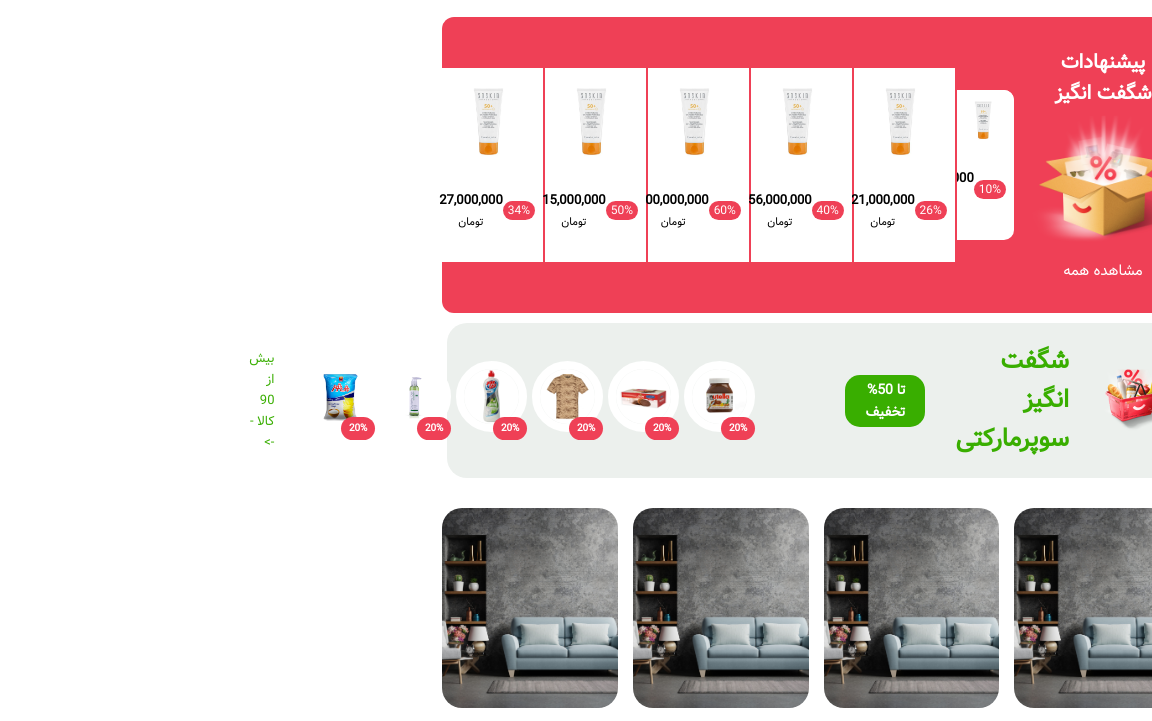
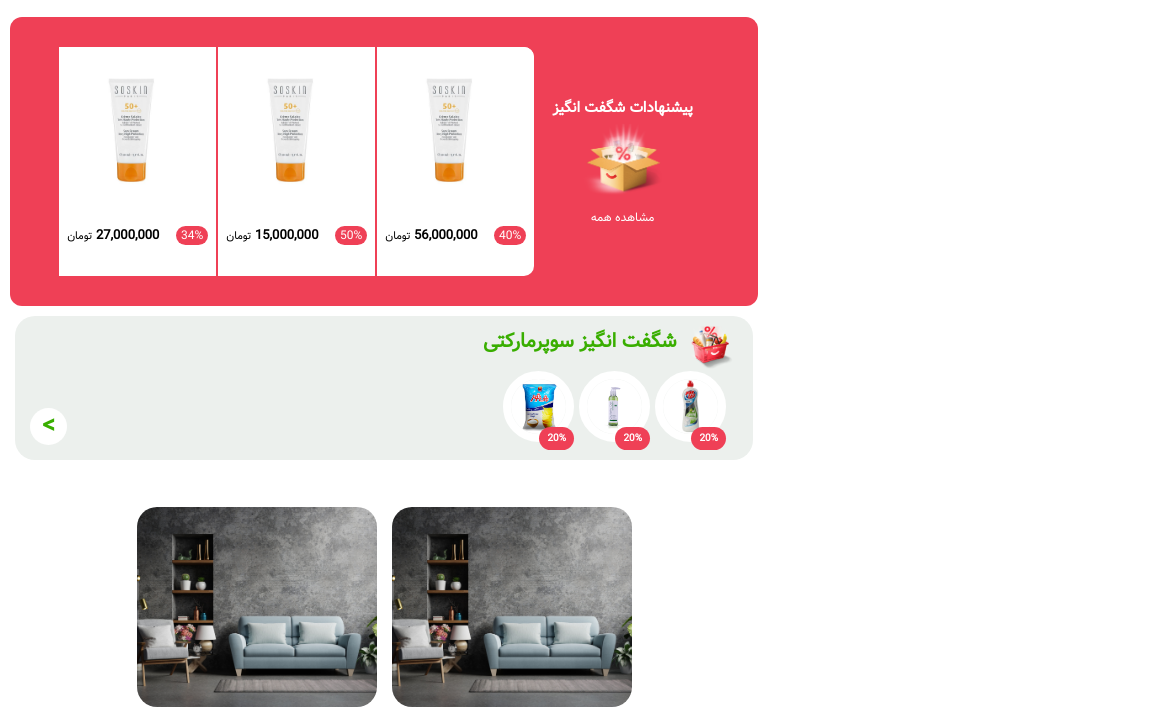
Before and after one commit to HannahMsv/digikala, a plain HTML site: page index.html in a window 768 px wide. Shown: the part 737-1458 px from the top of the page, 1152 px wide, since content can reach past the window. Drawn offline with Linux system fonts and the light colour scheme.

Commit message:
do responsive for two section

```diff
--- a/css/responsive.css
+++ b/css/responsive.css
@@ -37,6 +37,87 @@
     top:27px;
     }
 
+    #ads-offer{
+     display: block;
+     position: relative;
+    }
+    .first-product{
+        display: none;
+    }
+    #right-col-offer{
+
+    }
+    .fist-pr,.second-pr,.third-pr{
+        display: none;
+    }
+    #discount-wrapper{
+        display: grid;
+        grid-template-columns: auto auto;
+    }
+    .discount{
+        width:350px;
+        height: 250px;
+        margin: 18px;
+    }
+    #right-col-offer{
+
+        display: block;
+    }
+    #left-col-offer{
+        margin-right: 7px;
+    }
+    #right-col-offer p{
+        display: none;
+    }
+    #right-col-offer h6{
+        font-size: 20px;
+    }
+    #right-col-offer img{
+        height: 45px;
+    }
+    #image-holer-offer{
+        display: flex;
+    }
+    #more-pr{
+        display: none;
+    }
+    #bigger-mark-holder{
+        background-color: white;
+        width:37px;
+        height:37px;
+        border-radius:50%;
+        position: absolute;
+        display: flex;
+        justify-content: center;
+        align-items: center;
+        bottom: 15px;
+        left: 15px;
+    }
+
+    #bigger-mark{
+        font-size:25px;
+        color:#39ae00;
+        font-weight: bold;
+        /* position: absolute;
+        top: 5px;
+        left: 15px; */
+    }
+    #line-one{
+        display: grid;
+        grid-template-columns: auto auto auto;
+    }
+    #right-offers h5 {
+        font-size: 15px;
+    }
+    #right-offers p{
+        font-size: 12px;
+    }
+    .right-image{
+        /* height:70px; */
+    }
+    .products{
+        width: 14.5%;
+    }
 }
 
 @media screen and (max-width:768px){
@@ -80,4 +161,93 @@
         position: relative;
         top:27px;
         }
+    #ads-offer{
+        display: block;
+        position: relative;
+       }
+       .first-product{
+           display: none;
+       }
+       .fist-pr,.second-pr,.third-pr{
+           display: none;
+       }
+       #discount-wrapper{
+           display: grid;
+           grid-template-columns: auto auto;
+       }
+       .discount{
+           margin: 18px;
+       }
+       #right-col-offer{
+
+           display: block;
+       }
+       #left-col-offer{
+           margin-right: 7px;
+       }
+       #right-col-offer p{
+           display: none;
+       }
+       #right-col-offer h6{
+           font-size: 20px;
+       }
+       #right-col-offer img{
+           height: 45px;
+       }
+       #image-holer-offer{
+           display: flex;
+       }
+       #more-pr{
+           display: none;
+       }
+       #bigger-mark-holder{
+            background-color: white;
+            width:37px;
+            height:37px;
+            border-radius:50%;
+            position: absolute;
+            display: flex;
+            justify-content: center;
+            align-items: center;
+            bottom: 15px;
+            left: 15px;
+        }
+
+           #bigger-mark{
+               font-size:25px;
+               color:#39ae00;
+               font-weight: bold;
+           }
+           #line-one{
+               display: grid;
+               grid-template-columns: auto auto auto;
+           }
+           #right-offers h5 {
+                font-size: 15px;
+           }
+           #right-offers p{
+               font-size: 12px;
+           }
+           .right-image{
+               height:80px;
+           }
+           .products{
+               width:21%;
+           }
+           .third-product{
+            border-top-right-radius: 10px;
+            border-bottom-right-radius: 10px;
+            overflow: hidden;
+           }
+           .fourth-product,.second-product{
+            display: none;
+           }
+           .discount{
+            margin: 0;
+            margin-top: 17px;
+            /* width: 26%; */
+            height: 200px;
+            width: 240px;
+
+           }
 }
--- a/css/style.css
+++ b/css/style.css
@@ -185,8 +185,8 @@ ul{
 .discount{
     border-radius: 20px;
     overflow: hidden;
-    height: 200px;
-    width: 280px;
+    height: 230px;
+    width: 25%;
     background-image: url(../images/products/room.jpg);
     background-position: center;
     background-size: cover;
@@ -310,10 +310,11 @@ ul{
 #line-one{
     margin-top: 30px;
     text-align: center;
-    display: flex;
-    flex-wrap: wrap;
-    align-items: center;
-    justify-content: space-between;
+    display: grid;
+    /* flex-wrap: wrap; */
+    grid-template-columns: auto auto auto auto auto auto;
+    /* align-items: center;
+    justify-content: space-between; */
 }
 #line-two{
     margin-top: 30px;
@@ -326,6 +327,9 @@ ul{
 #category-wrapper h4{
     font-size: 22px;
     font-weight: 500;
+}
+.categoty{
+    margin-top: 25px;
 }
 /* <--- images ---> */
 
--- a/index.html
+++ b/index.html
@@ -193,7 +193,7 @@
                         <!-- <p class="old-price"><del>120,000,000</del></p> -->
                     </div>
                 </div>
-                <div class="products">
+                <div class="products second-product">
                     <img src="images/products/72450.png" alt="this is a suncream image">
                     <div class="sub-products">
                         <span class="red-disscount">26%</span>
@@ -201,7 +201,7 @@
                         <!-- <p class="old-price"><del>120,000,000</del></p> -->
                     </div>
                 </div>
-                <div class="products">
+                <div class="products third-product">
                     <img src="images/products/72450.png" alt="this is a suncream image">
                     <div class="sub-products">
                         <span class="red-disscount">40%</span>
@@ -209,7 +209,7 @@
                         <!-- <p class="old-price"><del>120,000,000</del></p> -->
                     </div>
                 </div>
-                <div class="products">
+                <div class="products fourth-product">
                     <img src="images/products/72450.png" alt="this is a suncream image">
                     <div class="sub-products">
                         <span class="red-disscount">60%</span>
@@ -236,20 +236,22 @@
             </div>
             <div id="ads-offer">
                 <div id="right-col-offer">
+                    <div id="image-holer-offer">
                         <img src="images/fresh.png" alt="">
                         <h6>  شگفت انگیز سوپرمارکتی</h6>
+                    </div>
                     <p>تا 50% تخفیف</p>
                 </div>
                 <div id="left-col-offer">
-                    <div class="market-products">
+                    <div class="market-products fist-pr">
                         <img src="images/products/pr1.jpg" alt="">
                         <span>20%</span>
                     </div>
-                    <div class="market-products">
+                    <div class="market-products second-pr">
                         <img src="images/products/pr2.jpg" alt="">
                         <span>20%</span>
                     </div>
-                    <div class="market-products">
+                    <div class="market-products third-pr">
                         <img src="images/products/pr3.jpg" alt="">
                         <span>20%</span>
                     </div>
@@ -265,6 +267,7 @@
                         <img src="images/products/pr6.jpg" alt="">
                         <span>20%</span>
                     </div>
+                    <div id="bigger-mark-holder"><span id="bigger-mark"> > </span></div>
                 </div>
                 <p id="more-pr">بیش از 90 کالا  -->  </p>
             </div>
@@ -301,7 +304,6 @@
                         <img src="images/products/images.jpg" alt="">
                         <p>کتاب و لوازم اتحریر</p>
                     </div>
-                    <div id="line-two">
                     <div class="categoty">
                         <img src="images/products/download (1).jpg" alt="">
                         <p>موبایل</p>
@@ -326,6 +328,8 @@
                         <img src="images/products/images.jpg" alt="">
                         <p>کتاب و لوازم اتحریر</p>
                     </div>
+                    <div id="line-two">
+
                     </div>
                 </div>
 
```
Lines whose indentation alone changed are shown as unchanged.
